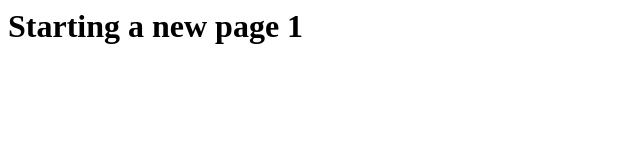
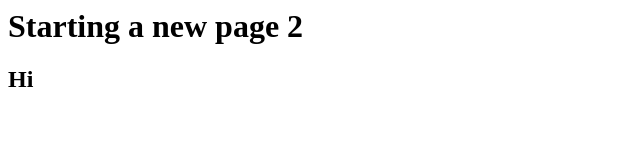
Before and after one commit to akashchakravarty/hello-world, a plain HTML site: page index.html in a window 1280 px wide. Shown: the full height of the page, 0-640 px from the left. Drawn offline with Linux system fonts and the light colour scheme.

Commit message:
added h2

```diff
--- a/index.html
+++ b/index.html
@@ -5,6 +5,7 @@
     <title>Document</title>
 </head>
 <body>
-   <h1>Starting a new page 1</h1>
+   <h1>Starting a new page 2</h1>
+   <h2>Hi</h2>
 </body>
 </html>
```
